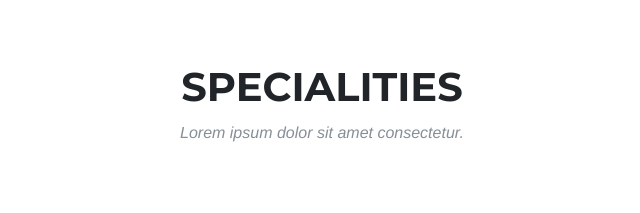
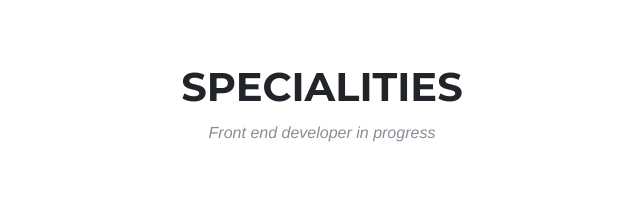
Before and after one commit to OshraHartuv/my-gallery, a plain HTML site: page index.html in a window 1280 px wide. Shown: the part 840-1053 px from the top of the page, 318-958 px from the left. Drawn offline with Linux system fonts and the light colour scheme; a web font is replaced by a local one.

Commit message:
Changed h3 section-subheading

```diff
--- a/index.html
+++ b/index.html
@@ -85,7 +85,7 @@
       <div class="row">
         <div class="col-lg-12 text-center">
           <h2 class="section-heading">Specialities</h2>
-          <h3 class="section-subheading text-muted">Lorem ipsum dolor sit amet consectetur.</h3>
+          <h3 class="section-subheading text-muted">Front end developer in progress</h3>
         </div>
       </div>
       <div class="row text-center">
```
